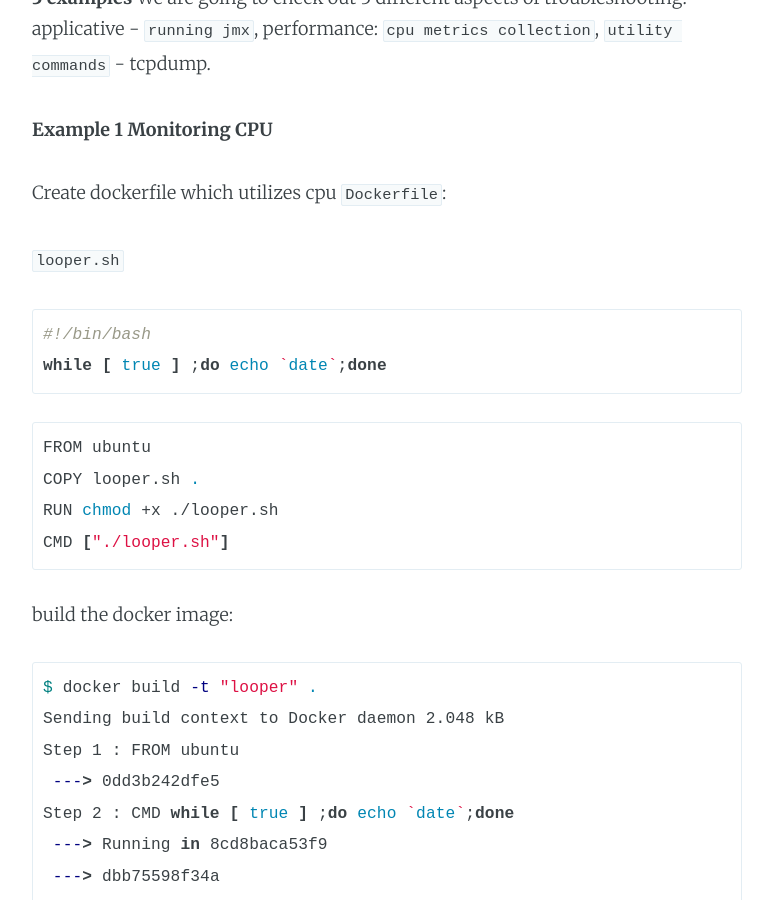
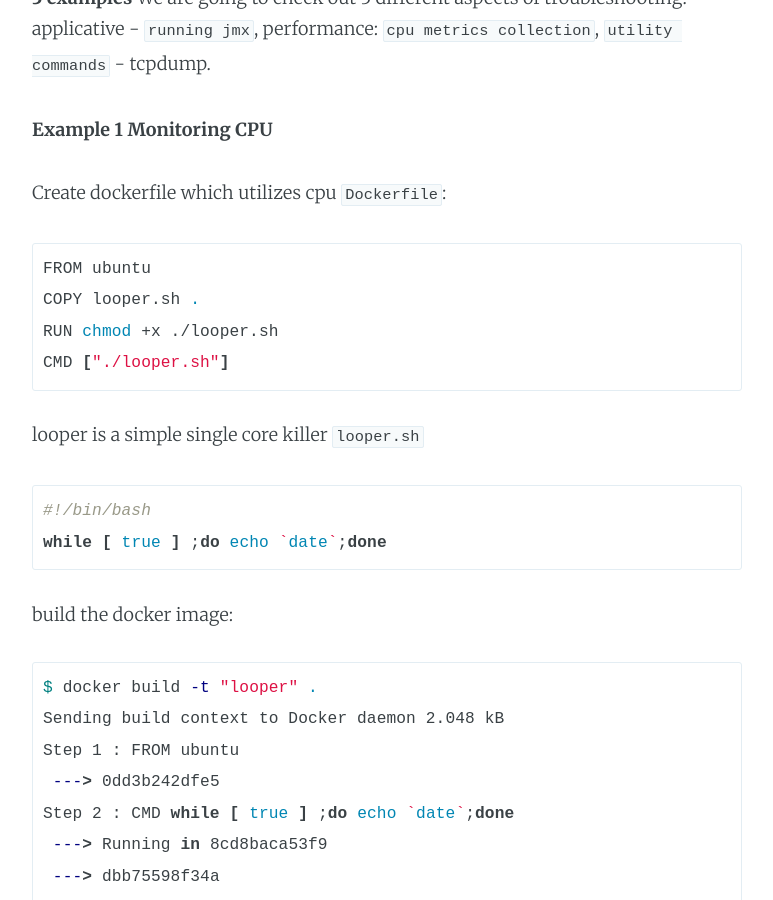
Before and after one commit to LivePersonInc/techblog, a Jekyll site: the page built from _posts/2016/2016-01-26-docker-adoption-pathway-part02.md, in a window 1280 px wide and 900 px high, scrolled down 1844 px. Shown: the whole window, without its empty margins (253-1026 px from the left). Built offline with Jekyll 4.4.1, drawn with Linux system fonts in a browser that asks for light colours; comment, search, counter and statistics services are not loaded.

Commit message:
+temporary publish part 2

````diff
--- a/_posts/2016/2016-01-26-docker-adoption-pathway-part02.md
+++ b/_posts/2016/2016-01-26-docker-adoption-pathway-part02.md
@@ -27,19 +27,20 @@ There are cases however, when you find that you need to access your servers and
 
 Create dockerfile which utilizes cpu `Dockerfile`:
 
-`looper.sh`
+```bash
+FROM ubuntu
+COPY looper.sh .
+RUN chmod +x ./looper.sh
+CMD ["./looper.sh"]
+```
+
+looper is a simple single core killer `looper.sh`
 
 ```bash
 #!/bin/bash
 while [ true ] ;do echo `date`;done
 ```
 
-```bash
-FROM ubuntu
-COPY looper.sh .
-RUN chmod +x ./looper.sh
-CMD ["./looper.sh"]
-```
 
 build the docker image:
 
````
